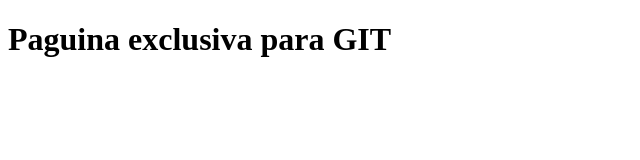
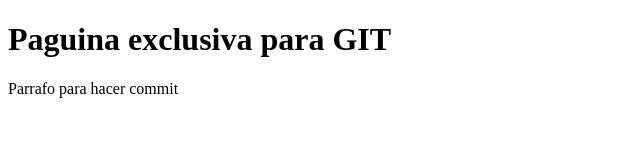
Before and after one commit to wladjjo/pag-w, a plain HTML site: page index.html in a window 1280 px wide. Shown: the whole page, without its empty margins (0-640 px from the left). Drawn offline with Linux system fonts and the light colour scheme.

Commit message:
Agregar un parrafo
Parrafo listo en el documento

```diff
--- a/index.html
+++ b/index.html
@@ -8,5 +8,6 @@
 <body>
     <h1>Paguina exclusiva para GIT</h1>
 
+    <p>Parrafo para hacer commit</p>
 </body>
 </html>
```
